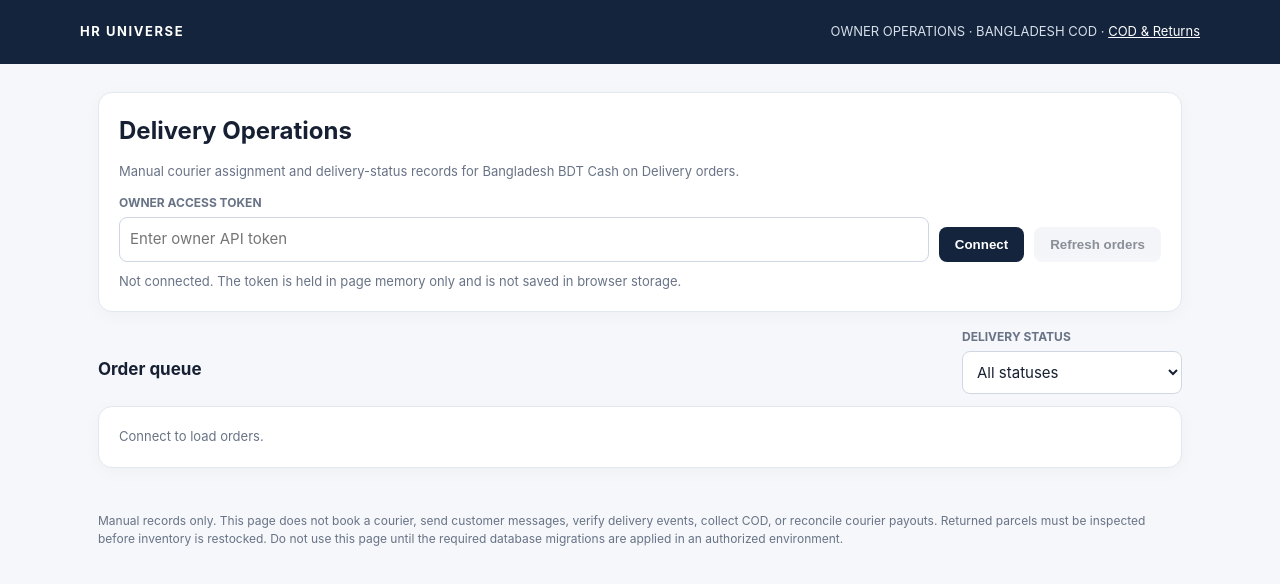
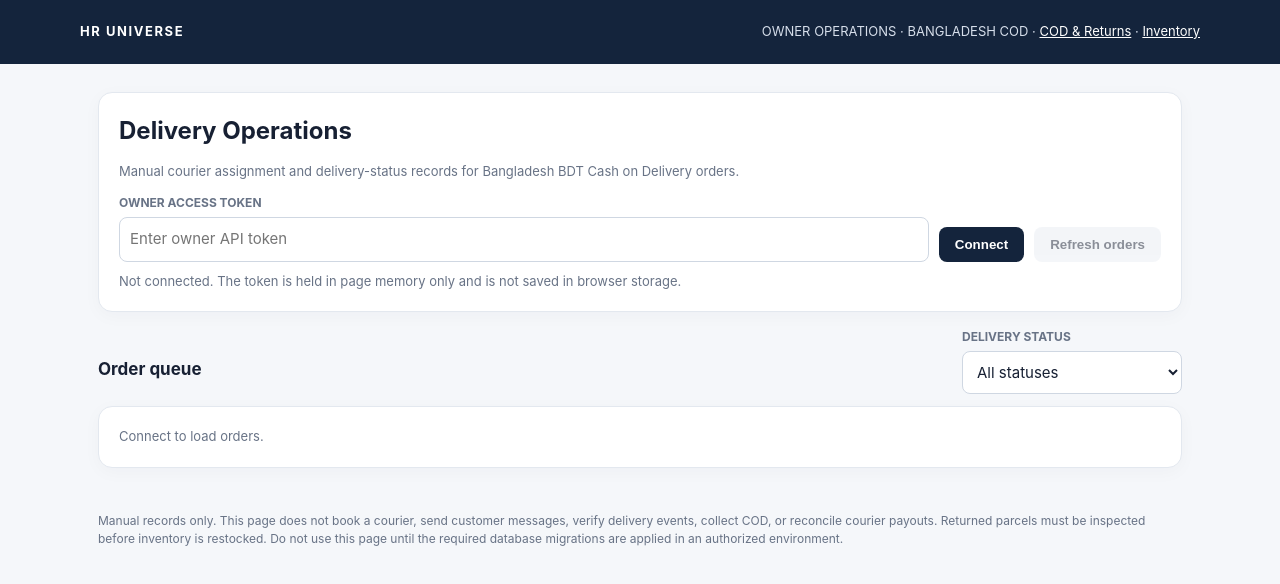
Before and after one commit to hruniverse485-cpu/hr-universe-bd, a plain HTML site: page public/admin-delivery.html in a window 1280 px wide. Drawn offline with Linux system fonts and the light colour scheme.

Commit message:
Link owner inventory verification dashboard

```diff
--- a/public/admin-delivery.html
+++ b/public/admin-delivery.html
@@ -24,7 +24,7 @@ footer{max-width:1120px;margin:20px auto 40px;padding:0 18px;color:var(--muted);
 </style>
 </head>
 <body>
-<header><strong>HR UNIVERSE</strong><span>OWNER OPERATIONS · BANGLADESH COD · <a href="/admin-cod-operations.html" style="color:#fff">COD & Returns</a></span></header>
+<header><strong>HR UNIVERSE</strong><span>OWNER OPERATIONS · BANGLADESH COD · <a href="/admin-cod-operations.html" style="color:#fff">COD & Returns</a> · <a href="/admin-inventory-verification.html" style="color:#fff">Inventory</a></span></header>
 <main>
 <section class="panel">
 <h1>Delivery Operations</h1>
```
